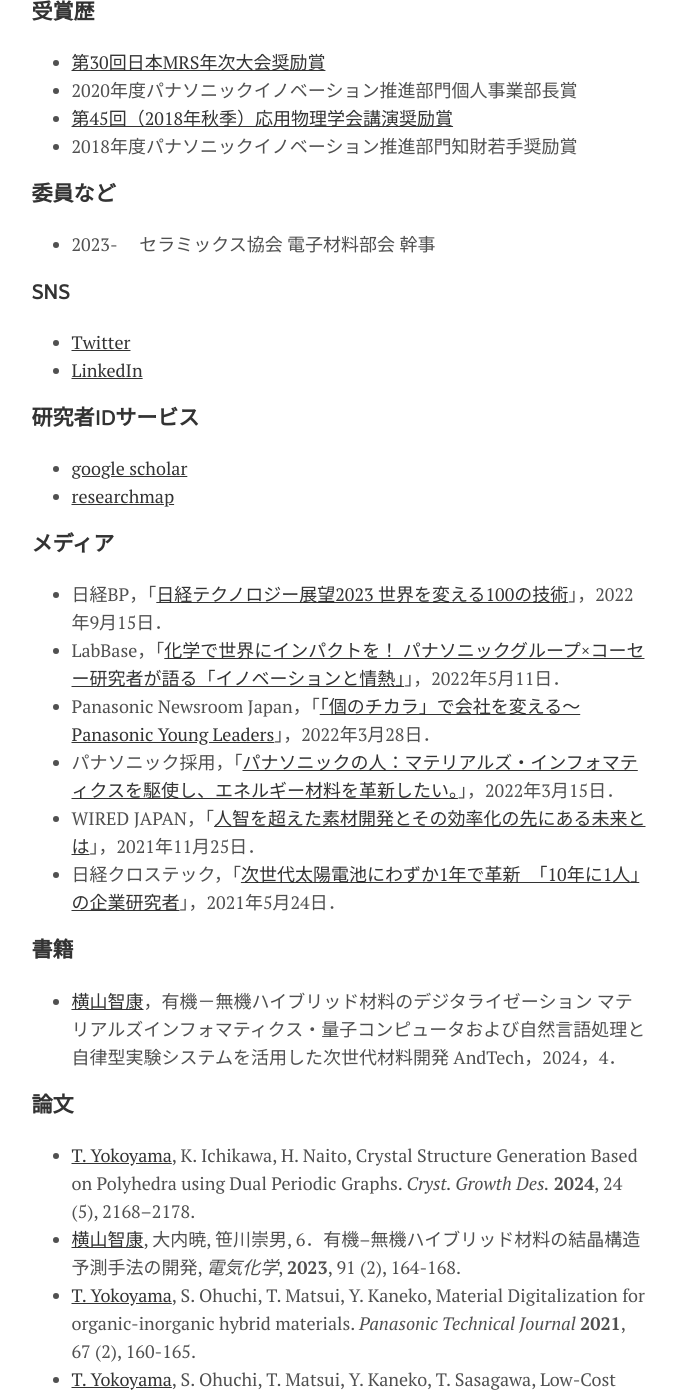
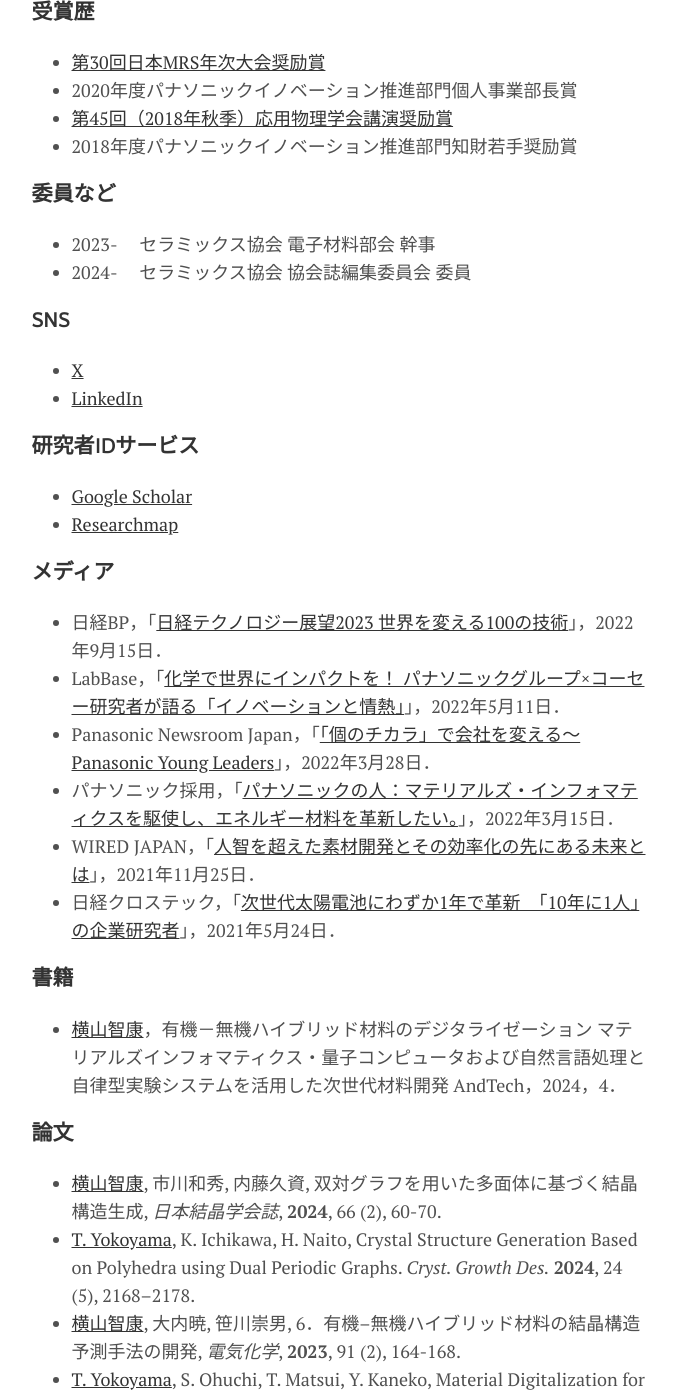
Before and after one commit to yokoyamatomoyasu/yokoyamatomoyasu.github.io, a Jekyll site: the page built from menu/about.md, in a window 1280 px wide and 1400 px high, scrolled down 795 px. Shown: the whole window, without its empty margins (301-977 px from the left). Built offline with Jekyll 4.4.1, drawn with Linux system fonts in a browser that asks for light colours; some of the changed text lies outside the part shown.

Commit message:
GitHub pages site with Jekyll

```diff
--- a/_data/settings.yml
+++ b/_data/settings.yml
@@ -17,7 +17,7 @@
 social:
 - {icon: 'github',     link: 'https://www.github.com/yokoyamatomoyasu'}
 - {icon: 'twitter',    link: 'https://twitter.com/yoko_materialDX'}
-- {icon: 'linkedin',   link: 'https://www.linkedin.com/in/智康-横山-a48226223/'}
+- {icon: 'linkedin',   link: 'https://www.linkedin.com/in/tomoyasu-yokoyama-a48226223/'}
 - {icon: 'envelope',   link: 'mailto:yokoyama.tomoyasu@jp.panasonic.com'}
 - {icon: 'rss-square', link: '/feed.xml'}
 # - {icon: 'rss-square', link: '/rss-feed.xml'}
--- a/menu/about.md
+++ b/menu/about.md
@@ -31,15 +31,16 @@
 
 ### 委員など
 - 2023-    　セラミックス協会 電子材料部会 幹事
+- 2024-    　セラミックス協会 協会誌編集委員会 委員
 
 ### SNS
-- [Twitter](https://twitter.com/yoko_materialDX)
-- [LinkedIn](https://www.linkedin.com/in/智康-横山-a48226223/)
+- [X](https://twitter.com/yoko_materialDX)
+- [LinkedIn](https://www.linkedin.com/in/tomoyasu-yokoyama-a48226223/)
 
 
 ### 研究者IDサービス
-- [google scholar](https://scholar.google.co.jp/citations?user=D-TalWsAAAAJ&hl=ja&oi=ao)
-- [researchmap](https://researchmap.jp/yokoyama_tomoyasu)
+- [Google Scholar](https://scholar.google.co.jp/citations?user=D-TalWsAAAAJ&hl=ja&oi=ao)
+- [Researchmap](https://researchmap.jp/yokoyama_tomoyasu)
 
 
 ### メディア
@@ -54,6 +55,7 @@
 - [横山智康](https://andtech.co.jp/books/1eec6711-968c-6054-bb8d-064fb9a95405)，有機－無機ハイブリッド材料のデジタライゼーション マテリアルズインフォマティクス・量子コンピュータおよび自然言語処理と自律型実験システムを活用した次世代材料開発 AndTech，2024，4．
 
 ### 論文
+- [横山智康](https://doi.org/10.5940/jcrsj.66.60), 市川和秀, 内藤久資, 双対グラフを用いた多面体に基づく結晶構造生成, *日本結晶学会誌*, **2024**, 66 (2), 60-70.
 - [T. Yokoyama](https://pubs.acs.org/doi/10.1021/acs.cgd.3c01492), K. Ichikawa, H. Naito, Crystal Structure Generation Based on Polyhedra using Dual Periodic Graphs. *Cryst. Growth Des.* **2024**,  24 (5), 2168–2178.
 - [横山智康](https://doi.org/10.5796/denkikagaku.23-FE0014), 大内暁, 笹川崇男, 6．有機–無機ハイブリッド材料の結晶構造予測手法の開発, *電気化学*, **2023**, 91 (2), 164-168.
 - [T. Yokoyama](https://holdings.panasonic/jp/corporate/technology/technology-journal/pdf/v6702/p0115.pdf), S. Ohuchi, T. Matsui, Y. Kaneko, Material Digitalization for organic-inorganic hybrid materials. *Panasonic Technical Journal* **2021**, 67 (2), 160-165.
@@ -74,6 +76,7 @@
 - C. Liu, H. Tamaki, [T. Yokoyama](https://arxiv.org/abs/2305.02158), K. Wakasugi, S. Yotsuhashi, M. Kusaba, R. Yoshida, Shotgun crystal structure prediction using machine-learned formation energies. *arXiv.org* **2023**, arXiv:2305.02158.
 
 ### 招待講演
+- [横山智康](https://ion-jamology.jp/event/1)，「多面体に基づく結晶構造設計」 「イオン渋滞学」第１回領域会議 (2024).
 - [横山智康](https://kinka.or.jp/compchem/prog/20240226_118prog.pdf)，「多面体に基づく結晶構造の設計」 近畿化学協会コンピュータ化学部会第118回例会 (2024).
 - [横山智康](https://confit.atlas.jp/guide/event/csj103rd/subject/K401-2am-03/advanced)，「有機－無機ハイブリッド材料におけるデータ駆動型探索技術の確立」 日本化学会第103回春季年会 K401-2am-03 (2023).
 - [横山智康](https://labtechtalk-event230126.peatix.com/?lang=ja)，「「構造予測のためのデータ生成」が重要なワケ」 LabTech Talk vol.81 (2023).
@@ -85,6 +88,7 @@
 - [横山智康](https://doi.org/10.11470/jsapmeeting.2019.1.0_1863)，大内暁，松井太佑，井垣恵美子，笹川崇男，「第一原理計算と遺伝的アルゴリズムによる有機－無機ハイブリッド材料の状態図予測」 第66回応用物理学会春季学術講演会 10p-S423-1 (2019).
 
 ### 学会発表
+- 市川和秀，大内暁，上野航輝，[横山智康](https://www2.ccs.tsukuba.ac.jp/people/theochem26/assets/pdf/program_list.pdf)，「結晶構造における元素配置最適化問題のイジングマシンによる効率的解法について」 第26回理論化学討論会 P221 (2024).
 - 市川和秀，大内暁，上野航輝，[横山智康](https://pub.confit.atlas.jp/ja/event/jsap2024s/presentation/23p-22B-13)，「結晶構造の元素配置最適化問題におけるイジングマシンを用いた解法」 第71回応用物理学会春季講演会 23p-22B-13 (2024).
 - [横山智康](https://nenkai2024.ceramic.or.jp/program)，市川和秀，成瀬卓弥，大浦恒星，金子幸広，「四面体充填構造に基づく超イオン伝導材料の設計」 日本セラミックス協会2024年年会 1P162 (2024).
 - R. Yoshida, C. Liu, H. Tamaki, [T. Yokoyama](https://confit.atlas.jp/guide/event/mrm2023/subject/A5-O602-03/advanced), K. Wakasugi, S. Yotsuhashi, M. Kusaba, "Non-iterative crystal structure prediction" The 3rd Materials Research Meeting (MRM 2023) A5-O602 (2023).
```
Also changed, not shown: menu/news.md (+12 -0 lines).
